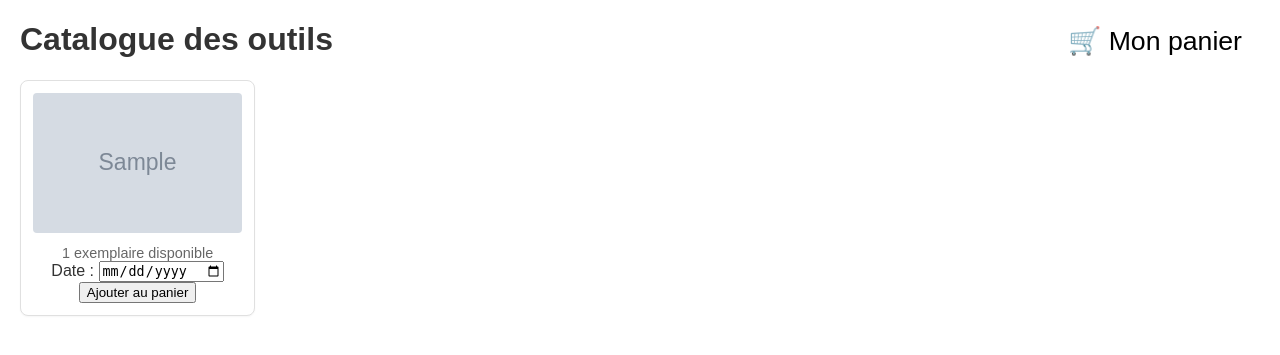
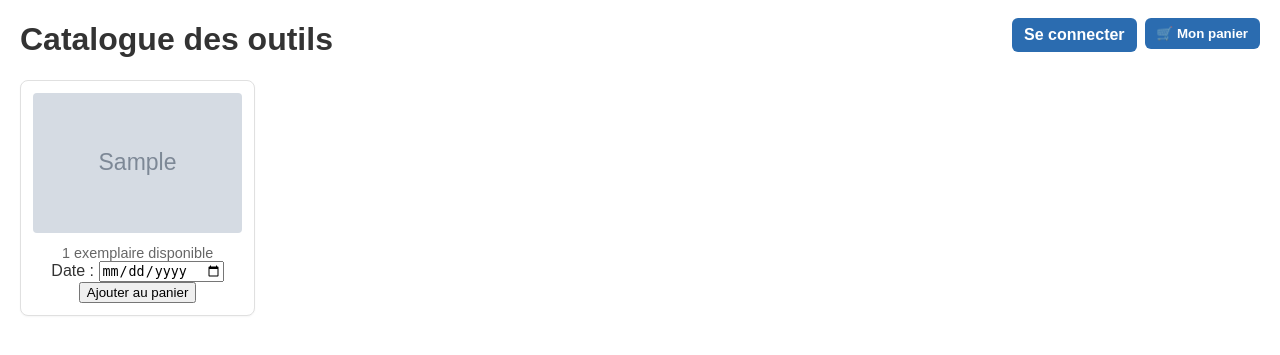
Before and after one commit to Ruben-Glorian/SAE-S5-1_CharlyMatLoc, a PHP site: template charlyMatLoc/webui/views/catalogue.twig in a window 1280 px wide. Shown: the top 355 px of the page. Run offline with PHP 8.4, Linux system fonts and the light colour scheme; the template is opened without the code that fills it: most values are stand-ins (such as "Sample title", 1, 10 or a date in 2020); grey boxes marked "Sample" are stand-in pictures; some libraries are stand-ins or nearby versions.

Commit message:
bouton connexion twig

```diff
--- a/charlyMatLoc/src/api/actions/SignInAction.php
+++ b/charlyMatLoc/src/api/actions/SignInAction.php
@@ -27,15 +27,9 @@ class SignInAction {
             $credentials = new CredentialsDTO($data['email'], $data['password']);
             $resSignIn = $this->authnProvider->signin($credentials);
 
-            $authDTO = $resSignIn[0];
             $profile = $resSignIn[1];
-            $payload = [
-                'access_token'  => $authDTO->accesToken,
-                'refresh_token' => $authDTO->refreshToken,
-            ];
 
             $res = [
-                'payload' => $payload,
                 'profile' => $profile
             ];
 
--- a/charlyMatLoc/webui/views/catalogue.twig
+++ b/charlyMatLoc/webui/views/catalogue.twig
@@ -11,16 +11,19 @@
         .name { font-weight:600; margin-bottom:6px; }
         .meta { color:#666; font-size:0.9em; }
         .empty { color:#888; }
+
+        /* bouton de connexion/inscription en haut à droite */
+        .top-actions { position:fixed; top:18px; right:20px; z-index:1000; display:flex; gap:8px; }
+        .top-actions a, .top-actions button { display:inline-block; padding:8px 12px; border-radius:6px; text-decoration:none; color:#fff; background:#2b6cb0; border:0; cursor:pointer; font-weight:600; }
+        .top-actions a.secondary { background:#4a5568; }
+        .top-actions form { margin:0; }
     </style>
 </head>
 <body>
-    <div style="position:fixed;top:24px;right:32px;z-index:1000;">
+    <div class="top-actions">
+        <a href="/signin" title="Se connecter">Se connecter</a>
         <form method="get" action="/panier/api">
-            <button type="submit" style="background:none;border:none;cursor:pointer;">
-                <span title="Voir le panier" style="font-size:2em;">
-                    🛒 Mon panier
-                </span>
-            </button>
+            <button type="submit" title="Voir le panier">🛒 Mon panier</button>
         </form>
     </div>
 
```
